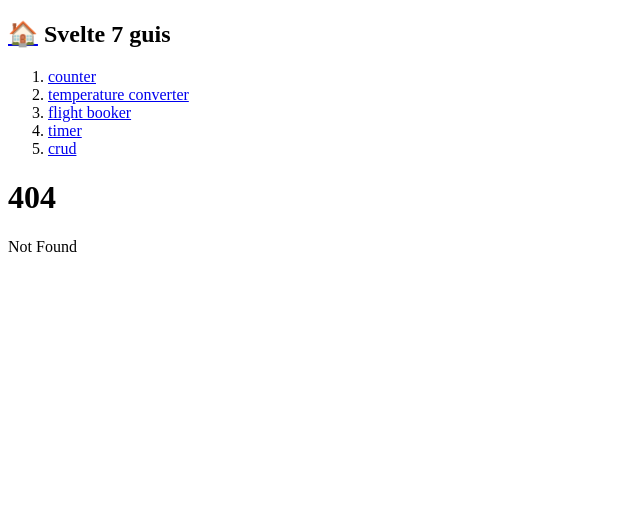
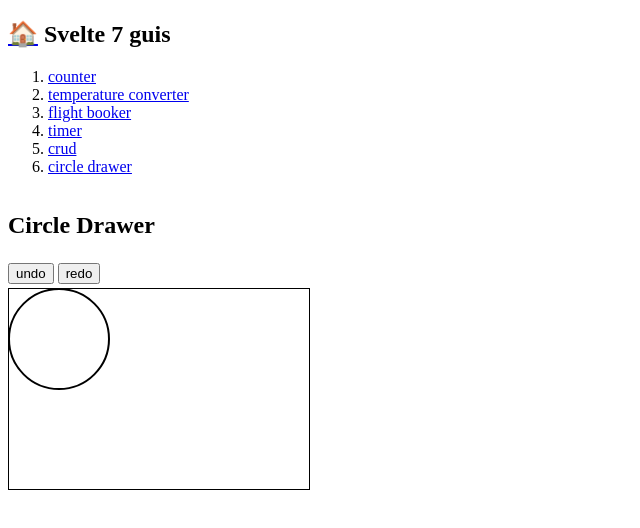
Before and after one commit to zdeckert/7guis-svelte, a SvelteKit app: page /circle-drawer in a window 1280 px wide. Before the commit this address had no page. Shown: the top 528 px of the page, without its empty margins (0-640 px from the left). Built offline with nearby package versions, Linux system fonts and the light colour scheme.

Commit message:
circle-drawer wip

```diff
--- a/src/routes/+layout.svelte
+++ b/src/routes/+layout.svelte
@@ -3,14 +3,17 @@
 </script>
 
 <nav>
-	<h1><a href="/">🏠</a> Svelte 7 guis</h1>
-
+	<h1>
+		<a href="/">🏠</a>
+		Svelte 7 guis
+	</h1>
 	<ol>
 		<li><a href="/counter">counter</a></li>
 		<li><a href="/temperature-converter">temperature converter</a></li>
 		<li><a href="/flight-booker">flight booker</a></li>
 		<li><a href="/timer">timer</a></li>
 		<li><a href="/crud">crud</a></li>
+		<li><a href="/circle-drawer">circle drawer</a></li>
 	</ol>
 </nav>
 <slot />
--- /dev/null
+++ b/src/routes/circle-drawer/+page.svelte
@@ -0,0 +1,35 @@
+<script lang="ts">
+	type Circle = {
+		cx: number;
+		cy: number;
+		r: number;
+	};
+
+	let stack;
+	let circles: Circle[] = $state([]);
+	function canvasOnClick() {}
+</script>
+
+<div class="flex-col">
+	<h2>Circle Drawer</h2>
+	<div class="flex">
+		<button id="undo">undo</button>
+		<button id="redo">redo</button>
+	</div>
+	<!-- svelte-ignore a11y_click_events_have_key_events, a11y_no_static_element_interactions -->
+	<svg
+		viewBox="0 0 300 200"
+		width="300"
+		height="200"
+		xmlns="http://www.w3.org/2000/svg"
+		onclick={canvasOnClick}
+	>
+		<circle cx="50" cy="50" r="50" stroke="black" stroke-width="2" fill="none" />
+	</svg>
+</div>
+
+<style>
+	svg {
+		border: 1px solid black;
+	}
+</style>
```
